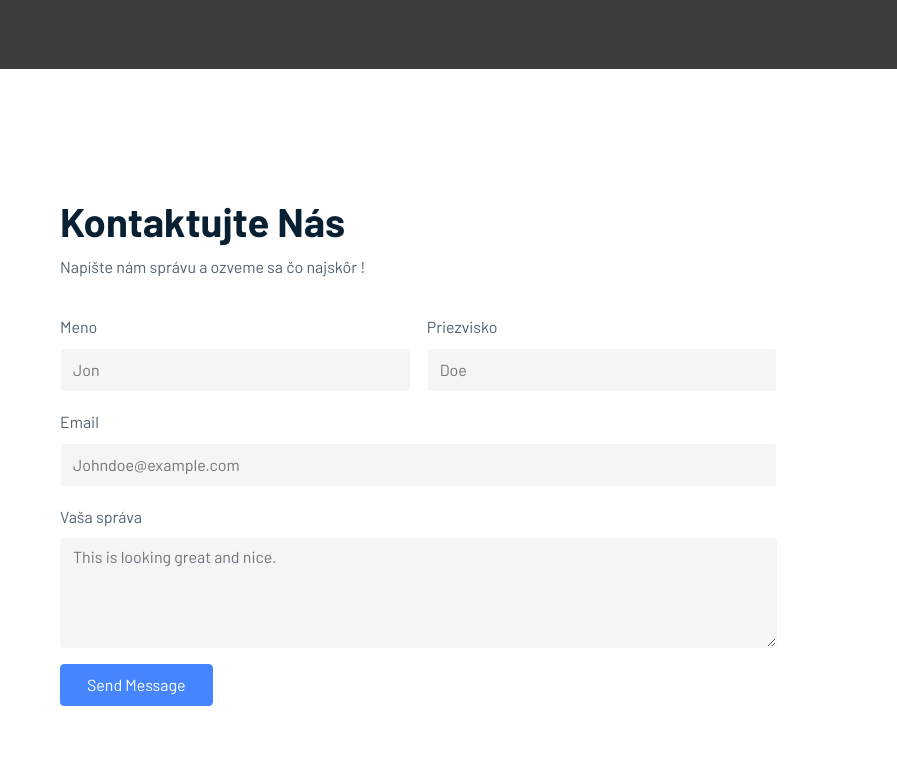
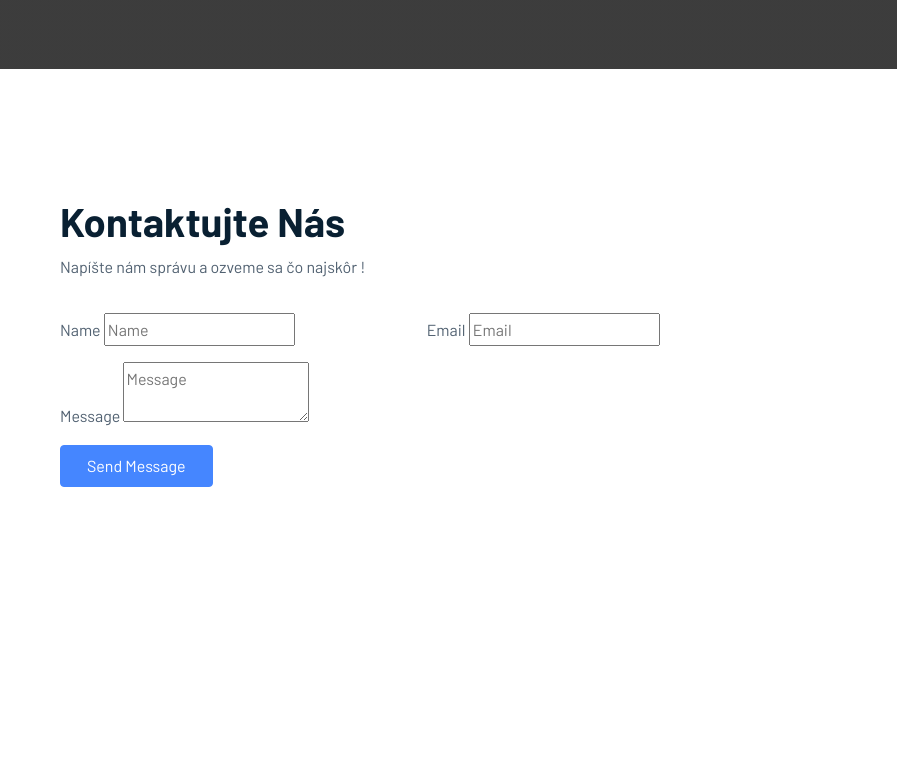
Before and after one commit to vladandrei228/virtuall.sk, a website: page index.html in a window 1280 px wide. Shown: the part 3660-4440 px from the top of the page, 0-897 px from the left. Drawn offline with nearby package versions, Linux system fonts and the light colour scheme; grey boxes are pictures that could not be loaded.

Commit message:
send messastge

```diff
--- a/index.html
+++ b/index.html
@@ -387,29 +387,27 @@
         <div class="container-fluid">
             <div class="row gy-4">
                 <div class="col-lg-8">
-                    <form class="p-lg-5 col-12 row g-3">
+                    <form action="https://submit-form.com/mBLImCK1" class="p-lg-5 col-12 row g-3">
                         <div>
                             <h1>Kontaktujte Nás</h1>
                         <p>Napíšte nám správu a ozveme sa čo najskôr !</p>
                         </div>
                         <div class="col-lg-6">
-                            <label for="userName" class="form-label">Meno</label>
-                            <input type="text" class="form-control" placeholder="Jon" id="userName"
-                                aria-describedby="emailHelp">
+                            <label for="name">Name</label>
+                            <input type="text" id="name" name="name" placeholder="Name" required="" />
                         </div>
                         <div class="col-lg-6">
-                            <label for="userName" class="form-label">Priezvisko</label>
-                            <input type="text" class="form-control" placeholder="Doe" id="userName"
-                                aria-describedby="emailHelp">
+                            <label for="email">Email</label>
+                            <input type="email" id="email" name="email" placeholder="Email" required="" />
                         </div>
                         <div class="col-12">
-                            <label for="userName" class="form-label">Email</label>
-                            <input type="email" class="form-control" placeholder="Johndoe@example.com" id="userName"
-                                aria-describedby="emailHelp">
-                        </div>
-                        <div class="col-12">
-                            <label for="exampleInputEmail1" class="form-label">Vaša správa</label>
-                            <textarea name="" placeholder="This is looking great and nice." class="form-control" id=""  rows="4"></textarea>
+                            <label for="message">Message</label>
+                            <textarea
+                            id="message"
+                            name="message"
+                            placeholder="Message"
+                            required=""
+                            ></textarea>
                         </div>
 
                         <div class="col-12">
```
Also changed, not shown: 3dtlac.html (+6 -6 lines).
